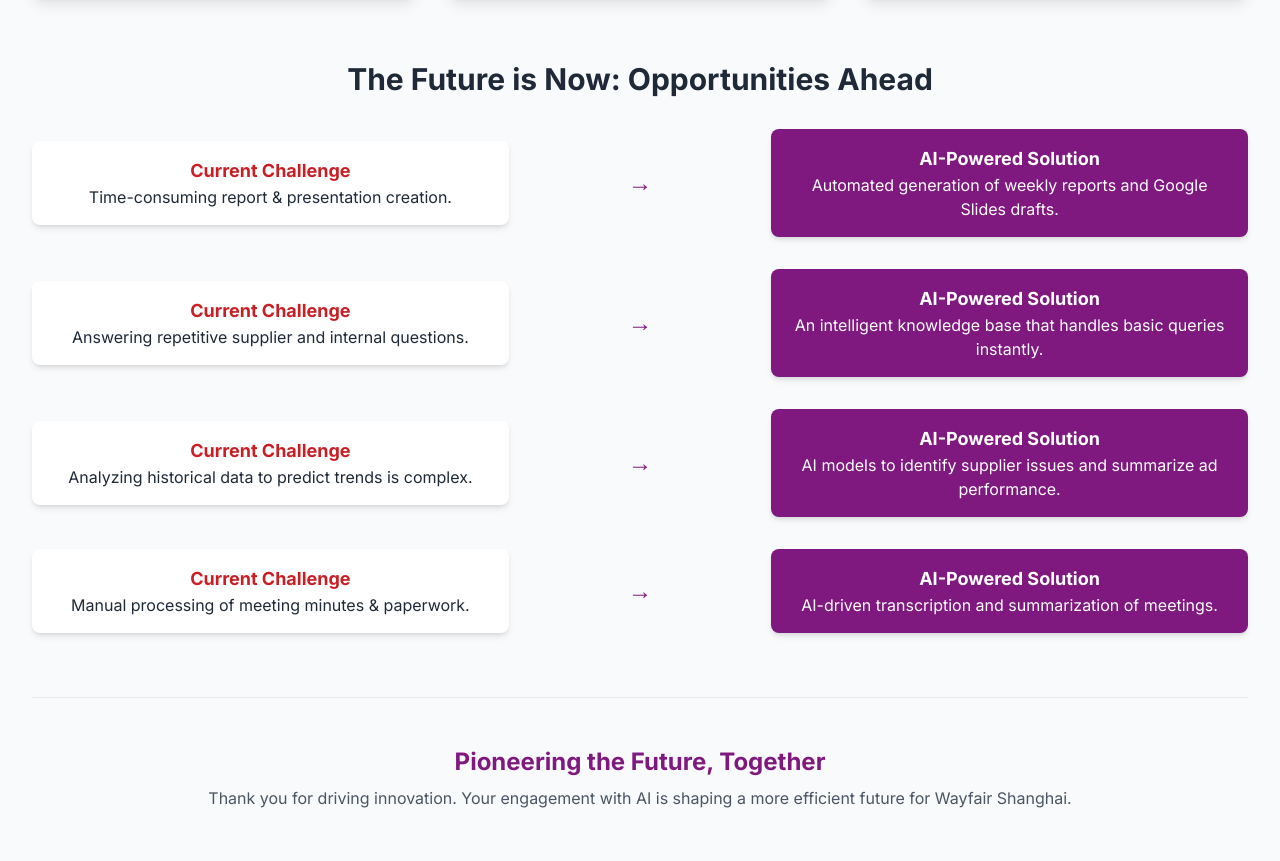
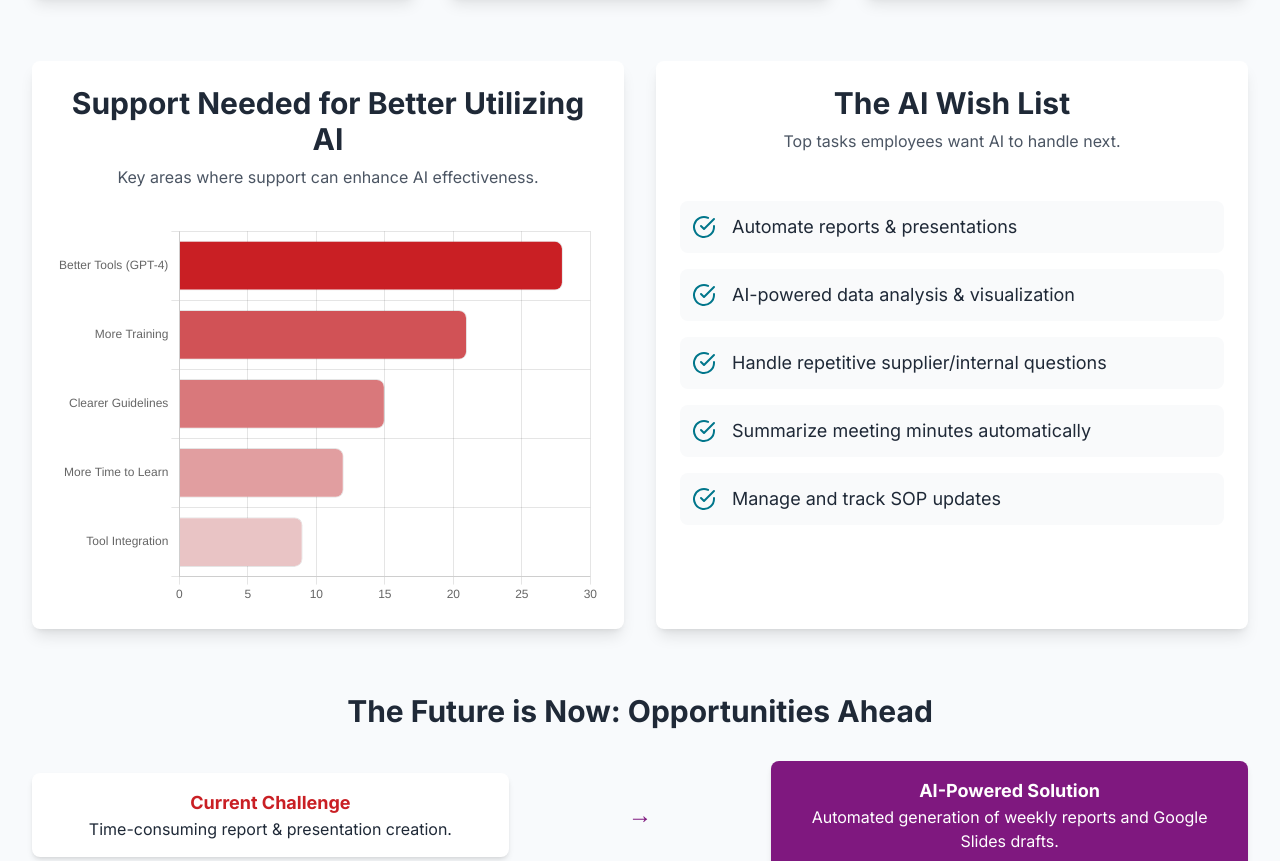
Before and after one commit to Tyler-Zh/WGS-AI-Tiger, a plain HTML site: page index.html in a window 1280 px wide. Shown: the part 2595-3456 px from the top of the page. Drawn offline with nearby package versions, Linux system fonts and the light colour scheme.

Commit message:
Add files via upload

```diff
--- a/index.html
+++ b/index.html
@@ -111,6 +111,24 @@
                 </div>
             </section>
 
+            <!-- Support Needed and Wish List Section -->
+            <section class="grid grid-cols-1 lg:grid-cols-2 gap-8">
+                <div class="bg-white rounded-lg shadow-lg p-6">
+                    <h2 class="text-3xl font-bold text-center mb-2">Support Needed for Better Utilizing AI</h2>
+                    <p class="text-gray-600 text-center mb-8">Key areas where support can enhance AI effectiveness.</p>
+                    <div class="h-96">
+                        <canvas id="barriersChart"></canvas>
+                    </div>
+                </div>
+                <div class="bg-white rounded-lg shadow-lg p-6">
+                    <h2 class="text-3xl font-bold text-center mb-2">The AI Wish List</h2>
+                    <p class="text-gray-600 text-center mb-8">Top tasks employees want AI to handle next.</p>
+                    <div id="wishList" class="space-y-4 pt-4">
+                        <!-- Wish list items will be injected here -->
+                    </div>
+                </div>
+            </section>
+
             <!-- Opportunities Section -->
             <section>
                 <h2 class="text-3xl font-bold text-center mb-8">The Future is Now: Opportunities Ahead</h2>
@@ -176,6 +194,10 @@
             labels: ['Translation', 'Brainstorming', 'Data analysis', 'Customer Comms', 'Writing assistance', 'Coding'],
             datasets: [{ label: 'Mentions', data: [25, 13, 12, 10, 9, 9], backgroundColor: [WAYFAIR_DARK_TEAL, '#3491a2', '#5eabb8', '#84c6d1', '#a9e0e9', '#d0f5fa'], borderWidth: 1, borderRadius: 8 }]
         };
+        const barriersData = {
+            labels: ['Better Tools (GPT-4)', 'More Training', 'Clearer Guidelines', 'More Time to Learn', 'Tool Integration'],
+            datasets: [{ label: 'Mentions', data: [28, 21, 15, 12, 9], backgroundColor: [WAYFAIR_RED, '#d15256', '#d9787b', '#e19ea0', '#e9c4c5'], borderWidth: 1, borderRadius: 8 }]
+        };
 
         // --- SVG Icons ---
         const icons = {
@@ -189,7 +211,8 @@
             globe: `<svg xmlns="http://www.w3.org/2000/svg" width="24" height="24" viewBox="0 0 24 24" fill="none" stroke="currentColor" stroke-width="2" stroke-linecap="round" stroke-linejoin="round"><circle cx="12" cy="12" r="10"></circle><path d="M12 2a14.5 14.5 0 0 0 0 20 14.5 14.5 0 0 0 0-20z"></path><path d="M2 12h20"></path></svg>`,
             mail: `<svg xmlns="http://www.w3.org/2000/svg" width="24" height="24" viewBox="0 0 24 24" fill="none" stroke="currentColor" stroke-width="2" stroke-linecap="round" stroke-linejoin="round"><rect width="20" height="16" x="2" y="4" rx="2"></rect><path d="m22 7-8.97 5.7a1.94 1.94 0 0 1-2.06 0L2 7"></path></svg>`,
             edit: `<svg xmlns="http://www.w3.org/2000/svg" width="24" height="24" viewBox="0 0 24 24" fill="none" stroke="currentColor" stroke-width="2" stroke-linecap="round" stroke-linejoin="round"><path d="M11 4H4a2 2 0 0 0-2 2v14a2 2 0 0 0 2 2h14a2 2 0 0 0 2-2v-7"></path><path d="M18.5 2.5a2.121 2.121 0 0 1 3 3L12 15l-4 1 1-4 9.5-9.5z"></path></svg>`,
-            search: `<svg xmlns="http://www.w3.org/2000/svg" width="24" height="24" viewBox="0 0 24 24" fill="none" stroke="currentColor" stroke-width="2" stroke-linecap="round" stroke-linejoin="round"><circle cx="11" cy="11" r="8"></circle><path d="m21 21-4.3-4.3"></path></svg>`
+            search: `<svg xmlns="http://www.w3.org/2000/svg" width="24" height="24" viewBox="0 0 24 24" fill="none" stroke="currentColor" stroke-width="2" stroke-linecap="round" stroke-linejoin="round"><circle cx="11" cy="11" r="8"></circle><path d="m21 21-4.3-4.3"></path></svg>`,
+            checkCircle: `<svg xmlns="http://www.w3.org/2000/svg" width="24" height="24" viewBox="0 0 24 24" fill="none" stroke="currentColor" stroke-width="2" stroke-linecap="round" stroke-linejoin="round"><path d="M22 11.08V12a10 10 0 1 1-5.93-9.14"></path><polyline points="22 4 12 14.01 9 11.01"></polyline></svg>`
         };
 
         // --- Content Data with Pre-Generated Details ---
@@ -214,6 +237,13 @@
             { challenge: "Answering repetitive supplier and internal questions.", solution: "An intelligent knowledge base that handles basic queries instantly." },
             { challenge: "Analyzing historical data to predict trends is complex.", solution: "AI models to identify supplier issues and summarize ad performance." },
             { challenge: "Manual processing of meeting minutes & paperwork.", solution: "AI-driven transcription and summarization of meetings." }
+        ];
+        const wishListData = [
+            { text: "Automate reports & presentations", icon: icons.trendingUp },
+            { text: "AI-powered data analysis & visualization", icon: icons.zap },
+            { text: "Handle repetitive supplier/internal questions", icon: icons.message },
+            { text: "Summarize meeting minutes automatically", icon: icons.briefcase },
+            { text: "Manage and track SOP updates", icon: icons.edit }
         ];
 
         // --- Render Dynamic Content ---
@@ -262,6 +292,19 @@
         });
         opportunitiesContainer.innerHTML = opportunitiesHTML;
 
+        const wishListContainer = document.getElementById('wishList');
+        let wishListHTML = '';
+        wishListData.forEach(item => {
+            wishListHTML += `
+                <div class="flex items-center p-3 bg-gray-50 rounded-lg">
+                    <div class="w-6 h-6 mr-4" style="color: var(--wayfair-dark-teal);">${icons.checkCircle}</div>
+                    <span class="text-lg">${item.text}</span>
+                </div>
+            `;
+        });
+        wishListContainer.innerHTML = wishListHTML;
+
+
         // --- Initialize Charts ---
         new Chart(document.getElementById('frequencyChart'), {
             type: 'doughnut', data: frequencyData, options: { responsive: true, maintainAspectRatio: false, cutout: '60%', plugins: { legend: { position: 'bottom' }, tooltip: { ...SHARED_TOOLTIP_OPTIONS } } }
@@ -271,6 +314,9 @@
         });
         new Chart(document.getElementById('useCasesChart'), {
             type: 'bar', data: useCasesData, options: { indexAxis: 'y', responsive: true, maintainAspectRatio: false, plugins: { legend: { display: false }, tooltip: { ...SHARED_TOOLTIP_OPTIONS } } }
+        });
+        new Chart(document.getElementById('barriersChart'), {
+            type: 'bar', data: barriersData, options: { indexAxis: 'y', responsive: true, maintainAspectRatio: false, plugins: { legend: { display: false }, tooltip: { ...SHARED_TOOLTIP_OPTIONS } } }
         });
 
         // --- Modal Logic ---
```
